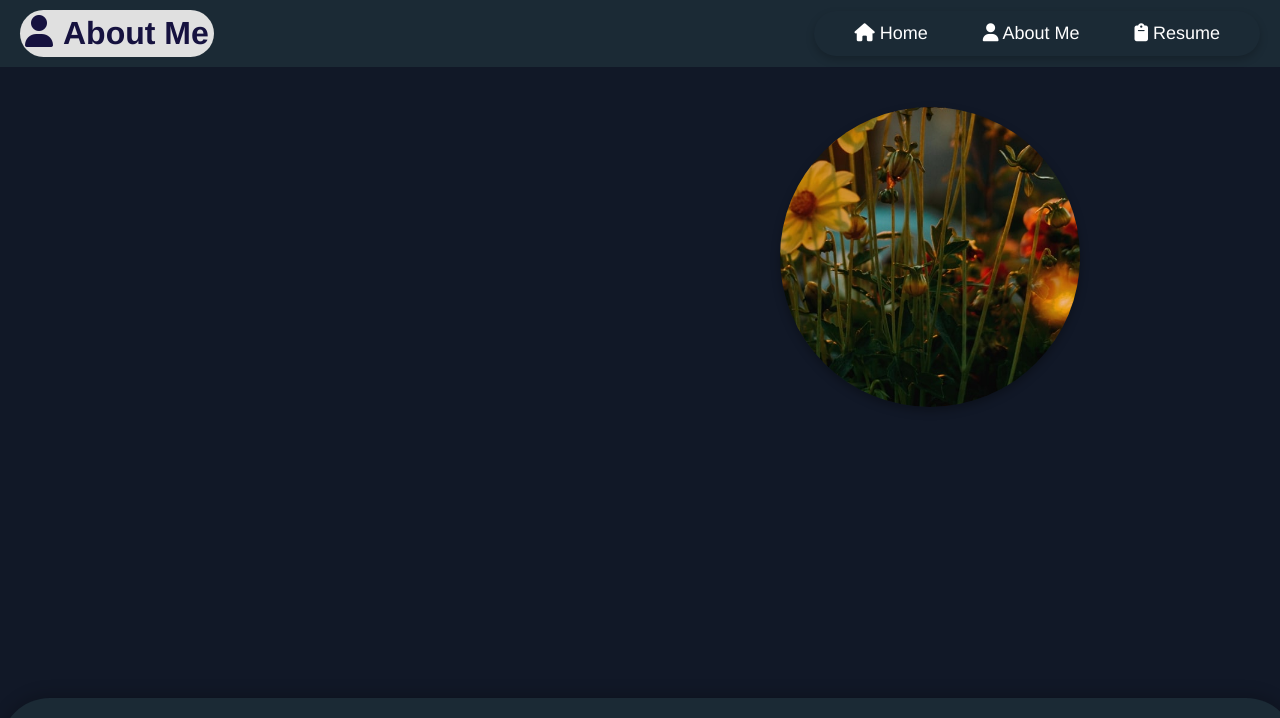
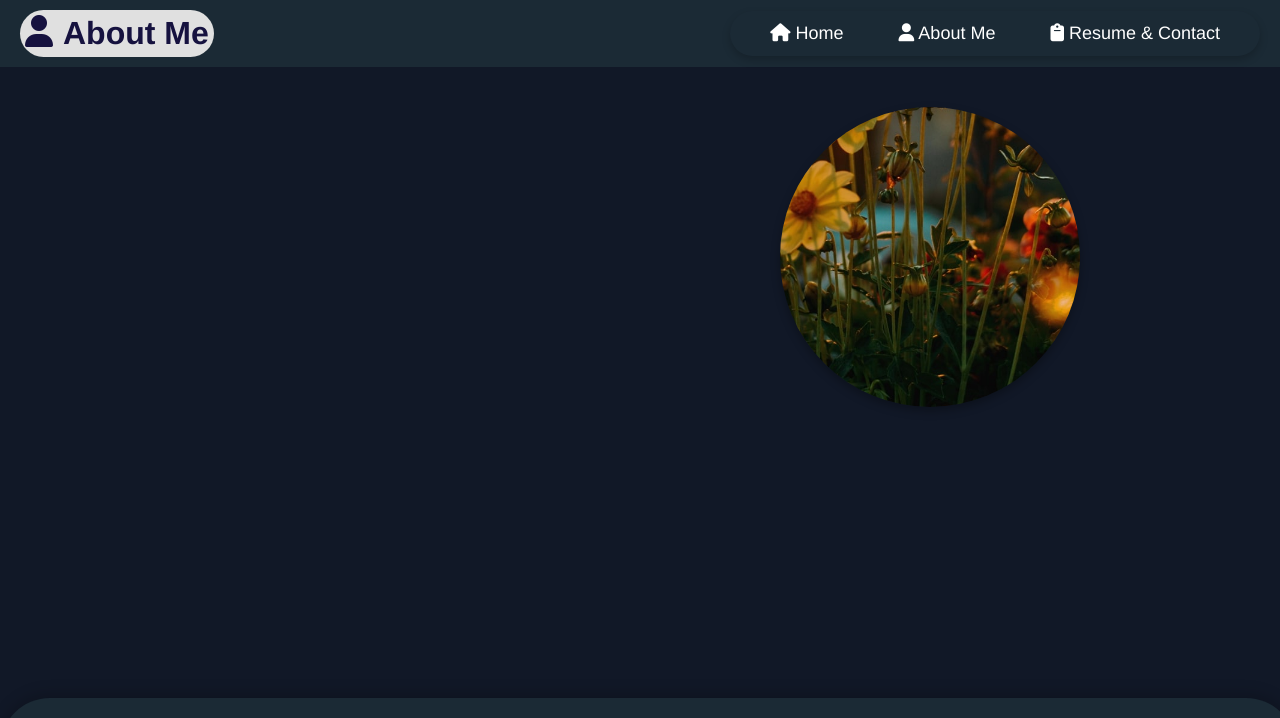
Before and after one commit to ahh05/hafizalhasanudin, a plain HTML site: page About_Me.html in a window 1280 px wide. Shown: the top 718 px of the page. Drawn offline with Linux system fonts and the light colour scheme.

Commit message:
Update About_Me.html

```diff
--- a/About_Me.html
+++ b/About_Me.html
@@ -23,7 +23,7 @@
   <nav id="top-nav">
     <a href="index.html"><i class="fas fa-home"></i> Home</a>
     <a href="About_Me.html"><i class="fas fa-user"></i> About Me</a>
-    <a href="Resume.html"><i class="fas fa-clipboard"></i> Resume</a>
+    <a href="Resume.html"><i class="fas fa-clipboard"></i> Resume & Contact</a>
   </nav>
 </header>
 
```
